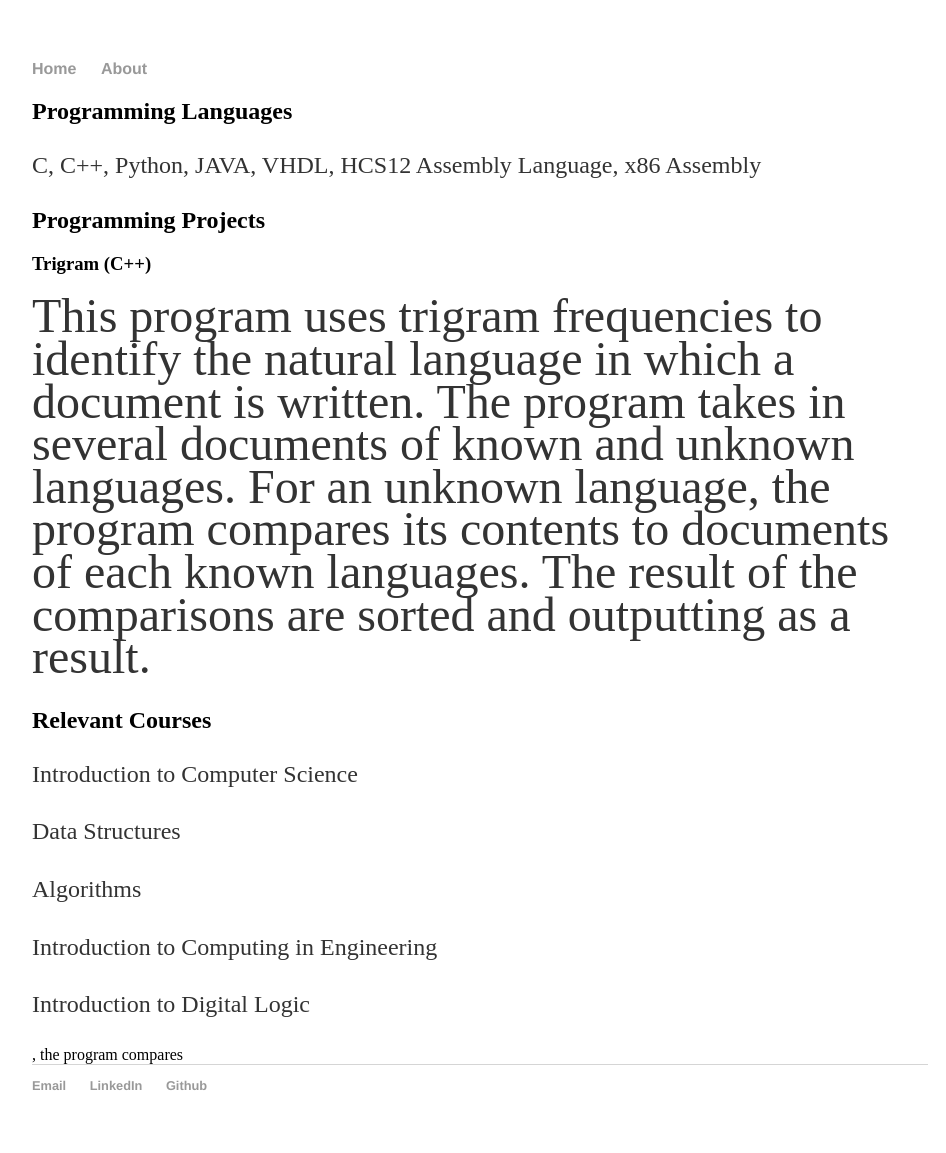
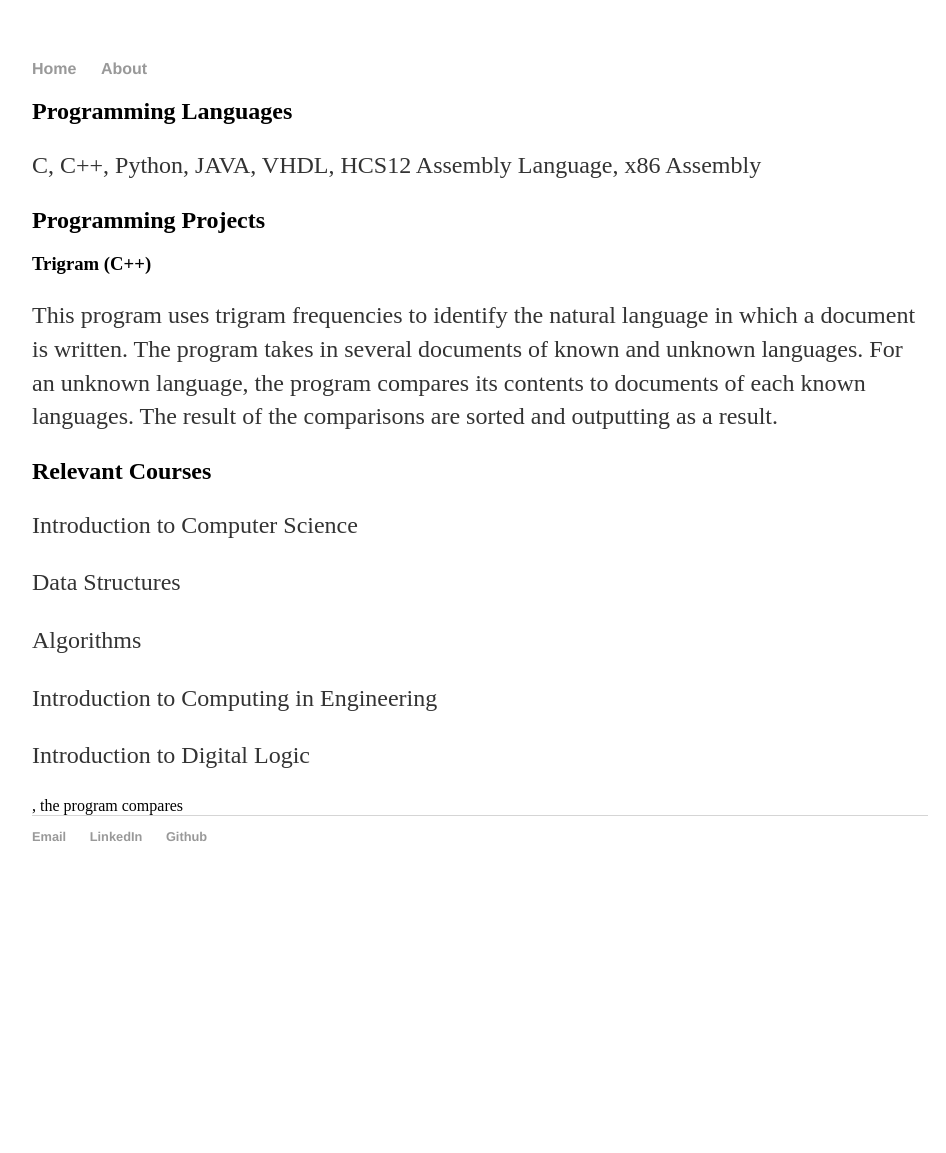
Before and after one commit to Winnie-Zheng/winnie-zheng.github.io, a Jekyll site: the page built from About/index.html, in a window 1280 px wide. Shown: the whole page, without its empty margins (160-1106 px from the left). Built offline with Jekyll 4.4.1, drawn with Linux system fonts in a browser that asks for light colours; after the commit the page ends 904 px from its top, so only the background shows below that.

Commit message:
Update index.html

```diff
--- a/About/index.html
+++ b/About/index.html
@@ -7,7 +7,7 @@
     <p>C, C++, Python, JAVA, VHDL, HCS12 Assembly Language, x86 Assembly</p>
   <h2>Programming Projects</h2>
     <h3>Trigram (C++)</h3>
-    <p><font size=8>This program uses trigram frequencies to identify the natural language in which a document is written. The program takes in several documents of known and unknown languages. For an unknown language, the program compares its contents to documents of each known languages. The result of the comparisons are sorted and outputting as a result.</font></p>
+    <p><font size=5>This program uses trigram frequencies to identify the natural language in which a document is written. The program takes in several documents of known and unknown languages. For an unknown language, the program compares its contents to documents of each known languages. The result of the comparisons are sorted and outputting as a result.</font></p>
   <h2>Relevant Courses</h2>
     <p>Introduction to Computer Science</p>
     <p>Data Structures</p>
```
